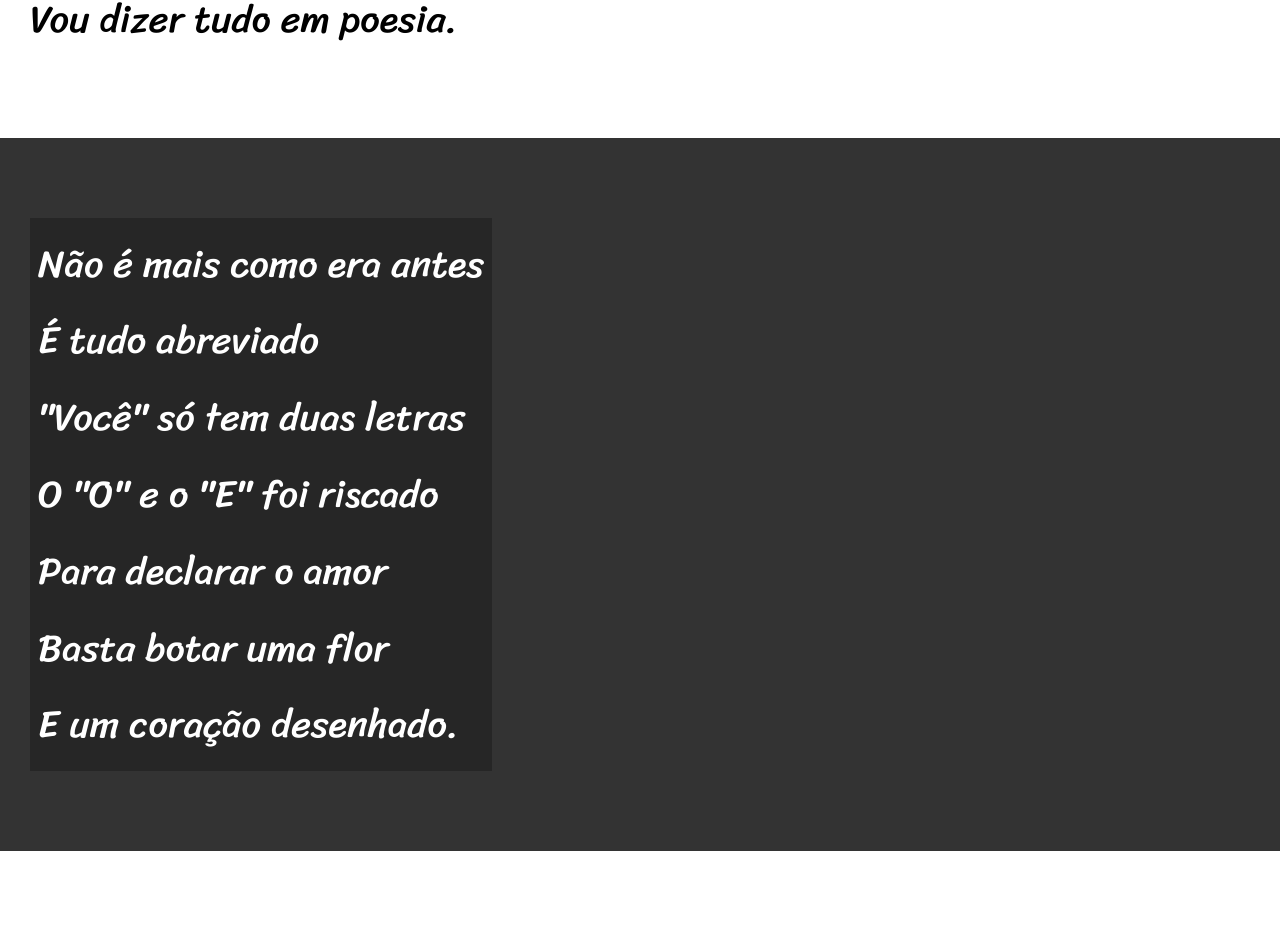
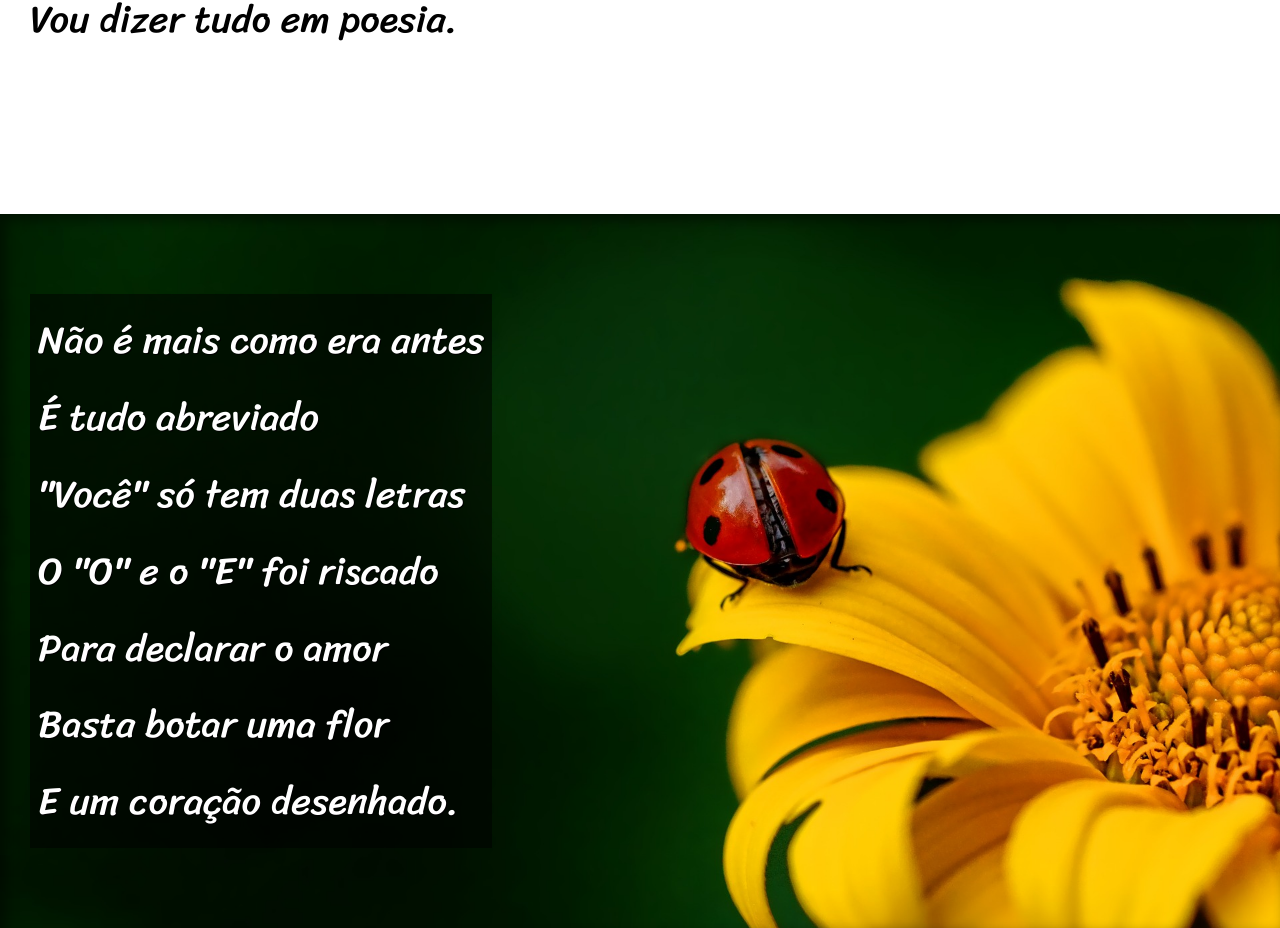
Before and after one commit to RafaCarvNunes/exercicios, a plain HTML site: page desafio 012/index.html in a window 1280 px wide. Shown: the part 806-1734 px from the top of the page. Drawn offline with Linux system fonts and the light colour scheme.

Commit message:
atualização def012

```diff
--- a/desafio 012/estilo/style.css
+++ b/desafio 012/estilo/style.css
@@ -61,6 +61,10 @@ section {
     font-size: 3vw; /*nesta opção (vw) a letra vai aumentar e diminuir conforme o tamanho da tela */
 }
 
+section > p {
+    padding-bottom: 2em;
+}
+
 section.normal {
     background-color: white;
     color: black;
@@ -69,14 +73,28 @@ section.normal {
 section.imagem {
     background-color: rgb(51, 51, 51);
     color: white;
+    box-shadow: inset 6px 6px 13px 0px rgba(0, 0, 0, 0.473);
+    background-size: cover;
+    background-attachment: fixed;
 }
 
 section.imagem > p {
     display: inline-block;
     padding: 8px;
-    background-color: rgba(0, 0, 0, 0.253);
+    background-color: rgba(0, 0, 0, 0.514);
+    text-shadow: 1px 1px 0px black;
 }
 /*essa section.imagem > p vai fazer mais sentido quando colocar a imagem */
+
+section#img01 {
+    background-image: url('../imagens/background001.jpg');
+    background-position: right center;
+}
+
+section#img02 {
+    background-image: url('../imagens/background002.jpg');
+    background-position: right center;
+}
 
 footer {
     background-color: black;
--- a/desafio 012/index.html
+++ b/desafio 012/index.html
@@ -30,7 +30,7 @@
         </p>
     </section>
 
-    <section class="imagem">
+    <section class="imagem" id="img01">
         <p>
             Não é mais como era antes <br>
             É tudo abreviado <br>
@@ -64,7 +64,7 @@
         </p>
     </section>
 
-    <section class="imagem">
+    <section class="imagem" id="img02">
         <p>
             Tenho saudade das cartas <br>
             Escritas com a própria mão <br>
```
